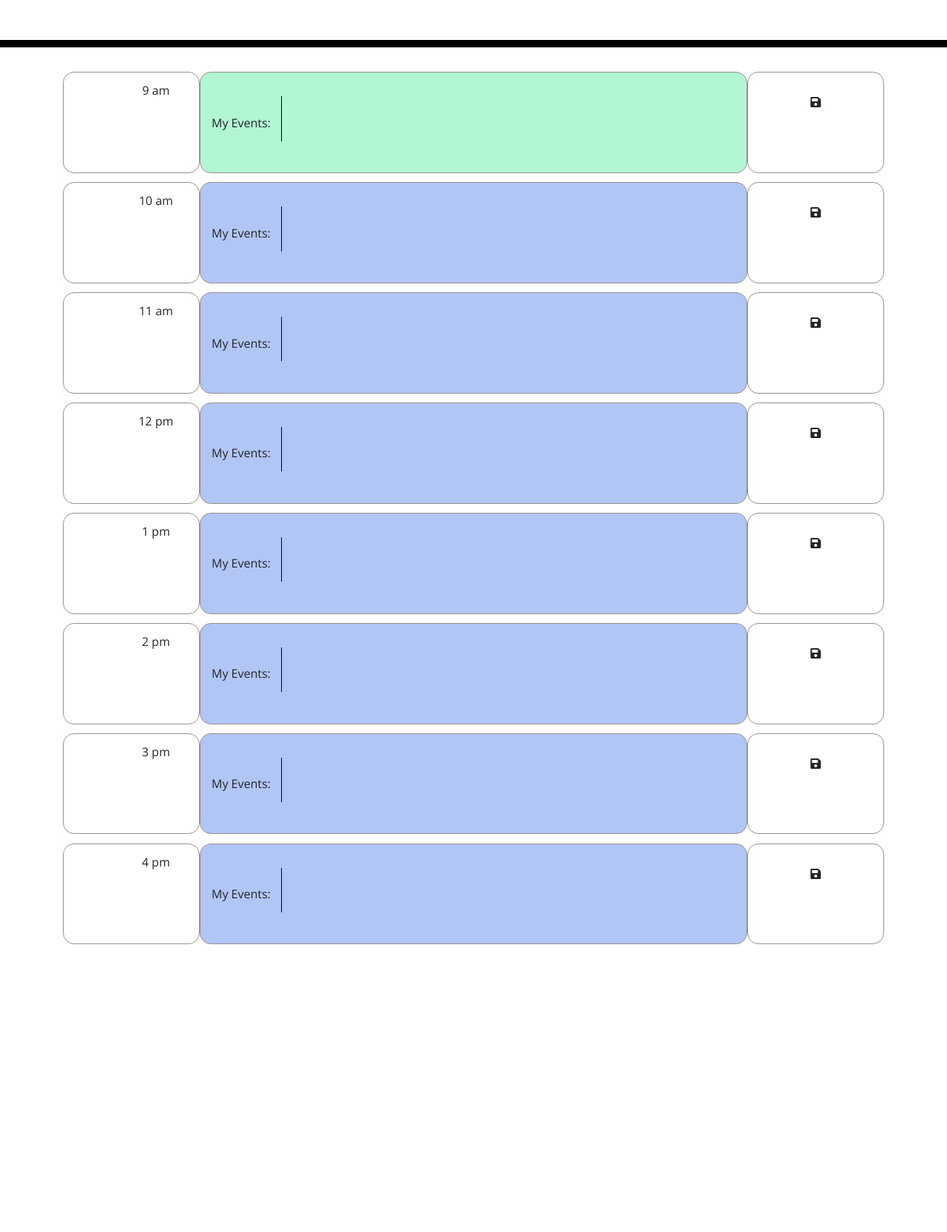
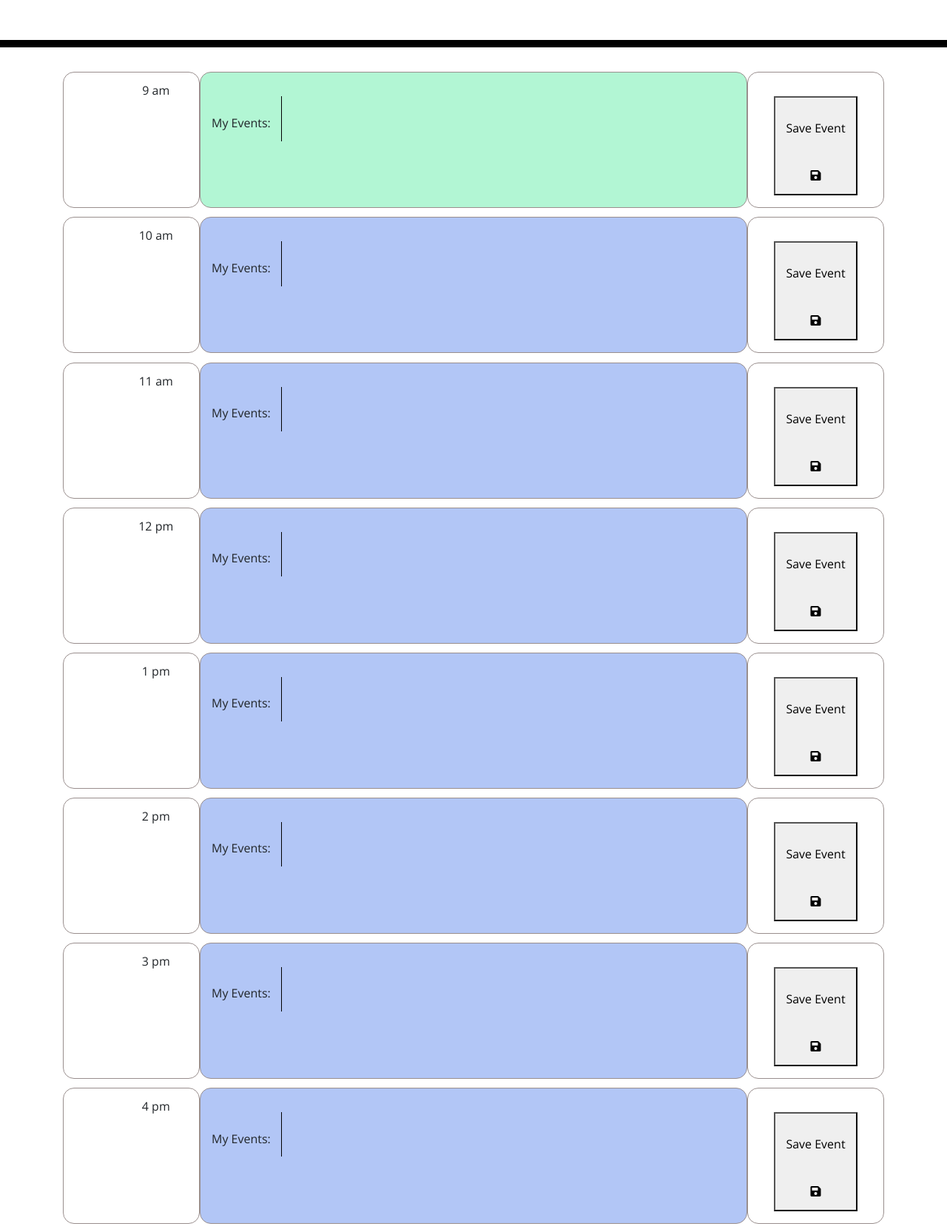
Before and after one commit to avvisingh/Day-Planner, a plain HTML site: page index.html in a window 1280 px wide. Shown: the part 240-1905 px from the top of the page at 74% size. Before the commit the page ends 1527 px from the top, so only its background shows below. Drawn offline with nearby package versions, Linux system fonts and the light colour scheme.

Commit message:
Rudimentary selection and reception of the textarea input

```diff
--- a/index.html
+++ b/index.html
@@ -26,10 +26,13 @@
             </div>
             <div class="col-8 time-block" id="event-display-9">
                 <h6>My Events:</h6>
-                <textarea></textarea>
+                <textarea id="text-area-9"></textarea>
             </div>
             <div class="col time-block icon-container">
+                <button id="save-button-9">
+                    <p>Save Event</p>
                     <i class="fa fa-save"></i>
+                </button>
             </div>
         </div>
         <div class="row">
@@ -38,10 +41,13 @@
             </div>
             <div class="col-8 time-block" id="event-display-10">
                 <h6>My Events:</h6>
-                <textarea></textarea>
+                <textarea id="text-area-10"></textarea>
             </div>
-            <div class="col time-block">
+            <div class="col time-block icon-container">
+                <button id="save-button-10">
+                    <p>Save Event</p>
                     <i class="fa fa-save"></i>
+                </button>
             </div>
         </div>
         <div class="row">
@@ -50,10 +56,13 @@
             </div>
             <div class="col-8 time-block" id="event-display-11">
                 <h6>My Events:</h6>
-                <textarea></textarea>
+                <textarea id="text-area-11"></textarea>
             </div>
-            <div class="col time-block">
+            <div class="col time-block icon-container">
+                <button id="save-button-11">
+                    <p>Save Event</p>
                     <i class="fa fa-save"></i>
+                </button>
             </div>
         </div>
         <div class="row">
@@ -62,10 +71,13 @@
             </div>
             <div class="col-8 time-block" id="event-display-12">
                 <h6>My Events:</h6>
-                <textarea></textarea>
+                <textarea id="text-area-12"></textarea>
             </div>
-            <div class="col time-block">
+            <div class="col time-block icon-container">
+                <button id="save-button-12">
+                    <p>Save Event</p>
                     <i class="fa fa-save"></i>
+                </button>
             </div>
         </div>
         <div class="row">
@@ -74,10 +86,13 @@
             </div>
             <div class="col-8 time-block" id="event-display-13">
                 <h6>My Events:</h6>
-                <textarea></textarea>
+                <textarea id="text-area-13"></textarea>
             </div>
-            <div class="col time-block">
+            <div class="col time-block icon-container">
+                <button id="save-button-13">
+                    <p>Save Event</p>
                     <i class="fa fa-save"></i>
+                </button>
             </div>
         </div>
         <div class="row">
@@ -86,10 +101,13 @@
             </div>
             <div class="col-8 time-block" id="event-display-14">
                 <h6>My Events:</h6>
-                <textarea></textarea>
+                <textarea id="text-area-14"></textarea>
             </div>
-            <div class="col time-block">
+            <div class="col time-block icon-container">
+                <button id="save-button-14">
+                    <p>Save Event</p>
                     <i class="fa fa-save"></i>
+                </button>
             </div>
         </div>
         <div class="row">
@@ -98,10 +116,13 @@
             </div>
             <div class="col-8 time-block" id="event-display-15">
                 <h6>My Events:</h6>
-                <textarea></textarea>
+                <textarea id="text-area-15"></textarea>
             </div>
-            <div class="col time-block">
+            <div class="col time-block icon-container">
+                <button id="save-button-15">
+                    <p>Save Event</p>
                     <i class="fa fa-save"></i>
+                </button>
             </div>
         </div>
         <div class="row">
@@ -110,10 +131,13 @@
             </div>
             <div class="col-8 time-block" id="event-display-16">
                 <h6>My Events:</h6>
-                <textarea></textarea>
+                <textarea id="text-area-16"></textarea>
             </div>
-            <div class="col time-block">
+            <div class="col time-block icon-container">
+                <button id="save-button-16">
+                    <p>Save Event</p>
                     <i class="fa fa-save"></i>
+                </button>
             </div>
         </div>
     </div>
--- a/index.js
+++ b/index.js
@@ -12,11 +12,6 @@ console.log($currentTime);
 //Assigning background colours to the event sections based on the time
 var $m = moment().format('HH');
 console.log(`m = ${$m}`);
-
-// const A = 10;
-// const selection = `div#time-display-${A}`;
-// console.log(selection);
-// $(selection.toString()).html('<p>Avvi</p>');
 
 
 //Assigning background colours to the event sections based on the time
@@ -33,3 +28,14 @@ for (i = 9; i <= 16; i++) {
         $(selection.toString()).css('background-color', 'rgba(63, 114, 232, 0.4)');
     }
 };
+
+//Assigning event listeners to the icons
+for (i = 9; i <= 16; i++) {
+    let $selectedIcon = `div#save-button-${i}`;
+    let $selectedTextArea = `textarea#text-area-${i}`;
+
+    $($selectedTextArea.toString()).on('keypress', () => {
+        let eventText = $($selectedTextArea.toString()).val();
+        console.log(eventText);
+    })
+}
```
Lines whose indentation alone changed are shown as unchanged.
